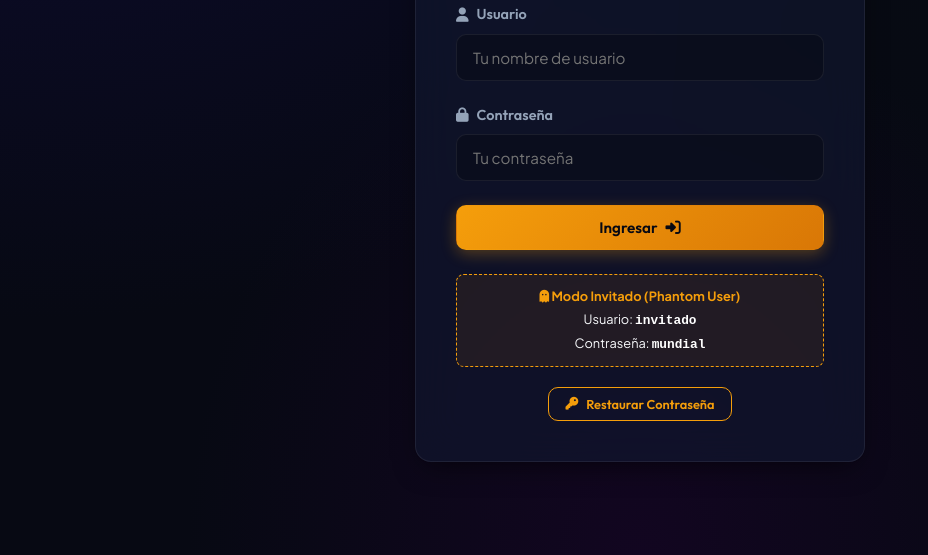
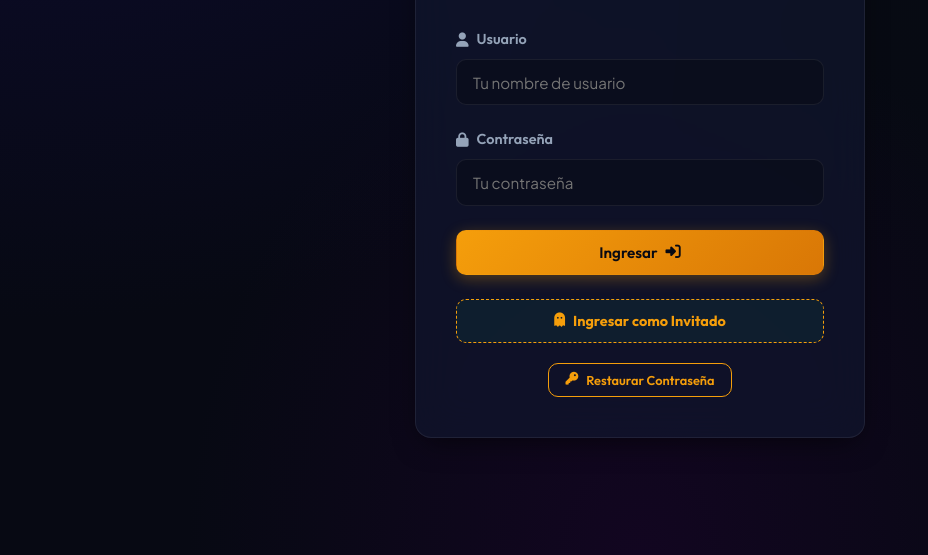
Before and after one commit to nextorsalinas/quiniela, a website: page public/index.html in a window 1280 px wide. Shown: the part 245-800 px from the top of the page, without its empty margins (0-928 px from the left). Drawn offline with Linux system fonts and the light colour scheme.

Commit message:
feat: cambiar banner de modo invitado por un boton interactivo de acceso directo sin escribir credenciales

```diff
--- a/public/app.js
+++ b/public/app.js
@@ -310,6 +310,30 @@ async function handleLogin(event) {
   } catch (error) {
     console.error("Login error:", error);
     showToast("Error de conexión con el servidor", "error");
+  }
+}
+
+async function loginAsGuest() {
+  try {
+    const response = await fetch(`${API_URL}/auth/login`, {
+      method: 'POST',
+      headers: { 'Content-Type': 'application/json' },
+      body: JSON.stringify({ username: 'invitado', password: 'mundial' })
+    });
+
+    const data = await response.json();
+    if (!response.ok) {
+      showToast(data.error || "Error al iniciar sesión como invitado", "error");
+      return;
+    }
+
+    state.currentUser = data.user;
+    localStorage.setItem('quiniela_user', JSON.stringify(data.user));
+    showToast("¡Ingresaste como invitado!", "success");
+    showAppDashboard();
+  } catch (error) {
+    console.error("Guest login error:", error);
+    showToast("Error de conexión al ingresar como invitado", "error");
   }
 }
 
--- a/public/index.html
+++ b/public/index.html
@@ -50,11 +50,9 @@
         <button type="submit" class="btn btn-primary btn-block">
           Ingresar <i class="fa-solid fa-right-to-bracket"></i>
         </button>
-        <div style="margin-top: 1.5rem; padding: 0.75rem 1rem; border-radius: 8px; background: rgba(245, 158, 11, 0.08); border: 1px dashed var(--gold); text-align: center; font-size: 0.8rem; display: flex; flex-direction: column; gap: 0.25rem;">
-          <span style="font-weight: 700; color: var(--gold);"><i class="fa-solid fa-ghost"></i> Modo Invitado (Phantom User)</span>
-          <span style="color: var(--color-text-main);">Usuario: <strong style="color: white; font-family: monospace;">invitado</strong></span>
-          <span style="color: var(--color-text-main);">Contraseña: <strong style="color: white; font-family: monospace;">mundial</strong></span>
-        </div>
+        <button type="button" class="btn" onclick="loginAsGuest()" style="margin-top: 1.5rem; background: rgba(16, 185, 129, 0.08); border: 1px dashed var(--gold); color: var(--gold); font-size: 0.9rem; padding: 0.75rem; border-radius: var(--radius-md); font-weight: 700; width: 100%; display: inline-flex; align-items: center; justify-content: center; gap: 0.5rem; cursor: pointer;">
+          <i class="fa-solid fa-ghost"></i> Ingresar como Invitado
+        </button>
         <div style="margin-top: 1.25rem; text-align: center;">
           <button type="button" class="btn btn-outline" onclick="openPublicResetModal()" style="display: inline-flex; align-items: center; justify-content: center; gap: 0.5rem; border-color: var(--gold); color: var(--gold); font-size: 0.8rem; padding: 0.5rem 1rem;">
             <i class="fa-solid fa-key"></i> Restaurar Contraseña
@@ -454,6 +452,6 @@
   </div>
 
   <!-- Scripts -->
-  <script src="app.js?v=3.16"></script>
+  <script src="app.js?v=3.17"></script>
 </body>
 </html>
```
